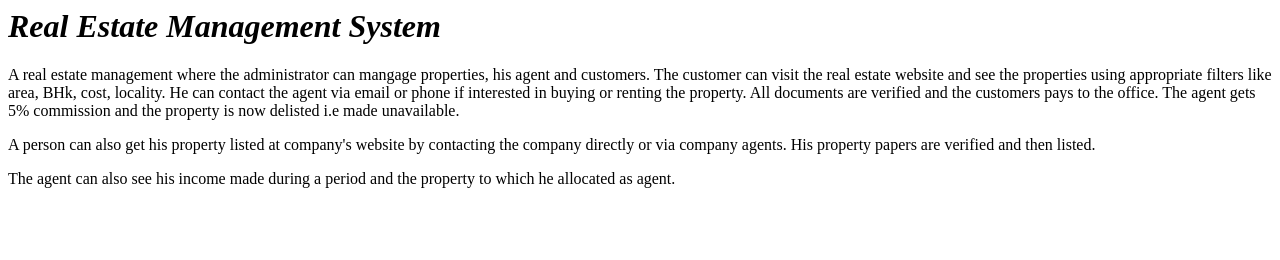
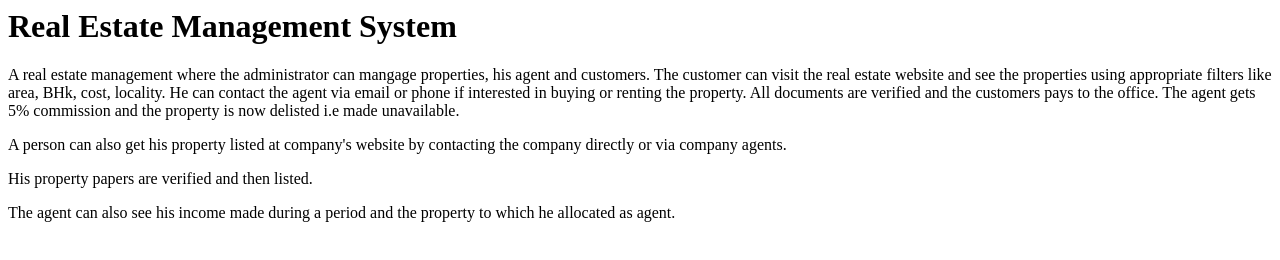
Before and after one commit to sanjeev30798/Real-Estate-Management, a plain HTML site: page docs/index.html in a window 1280 px wide. Drawn offline with Linux system fonts and the light colour scheme.

Commit message:
Update index.html

```diff
--- a/docs/index.html
+++ b/docs/index.html
@@ -1,7 +1,8 @@
-<h1><i>Real Estate Management System</i></h1>
+<h1>Real Estate Management System</h1>
 <p>A real estate management where the administrator can mangage properties, his agent and customers. The customer can visit the real estate website and see the properties using appropriate filters like area, BHk, cost, locality. He can contact the agent via email or phone if interested in buying or renting the property. All documents are verified and the customers pays to the office. The agent gets 5% commission and the property is now delisted i.e made unavailable.
 </p>
-<p>A person can also get his property listed at company's website by contacting the company directly or via company agents. His property papers are verified and then listed.
+<p>A person can also get his property listed at company's website by contacting the company directly or via company agents.</p>
+ <p>His property papers are verified and then listed.
 </p>
 <p>The agent can also see his income made during a period and the property to which he allocated as agent.
 </p>
```
